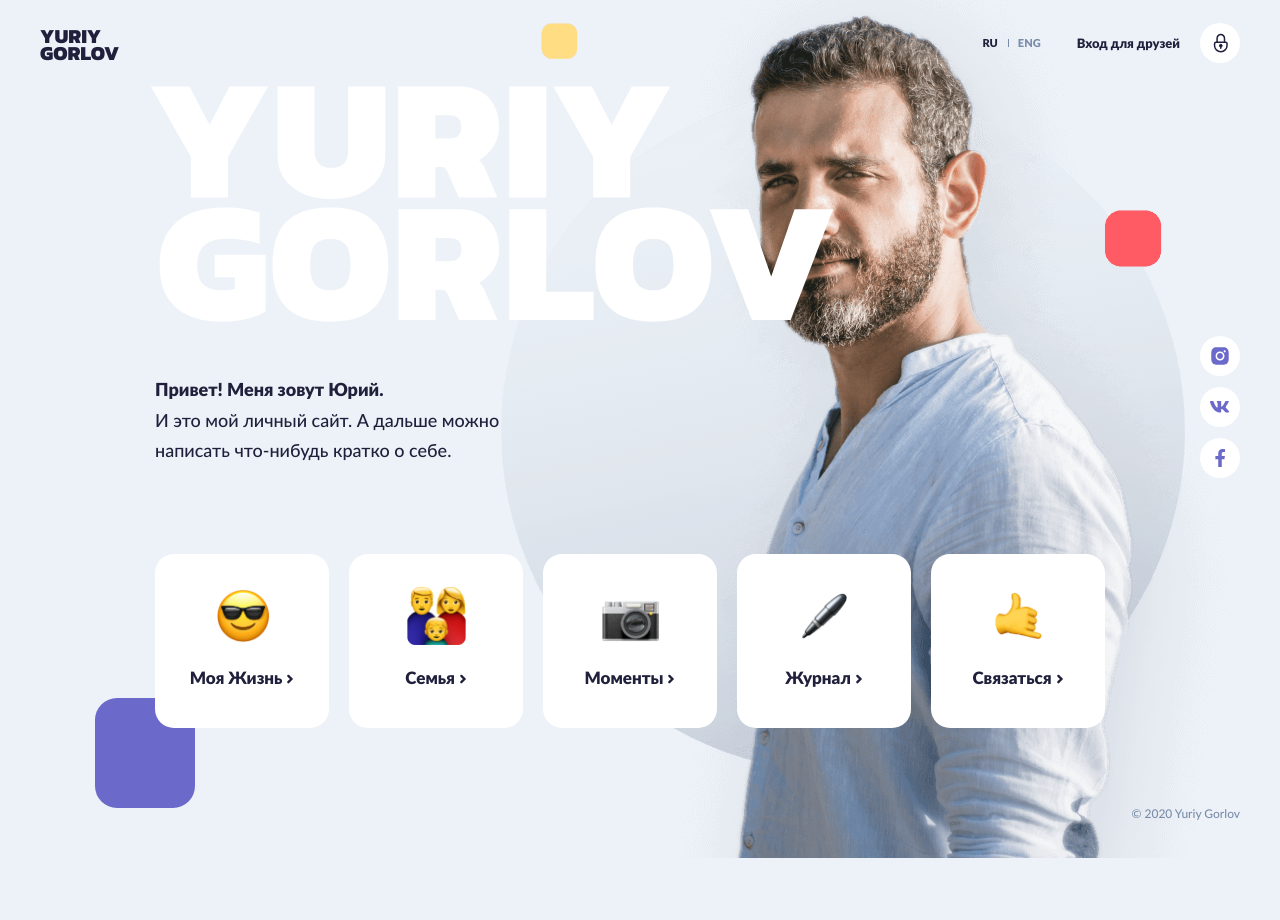
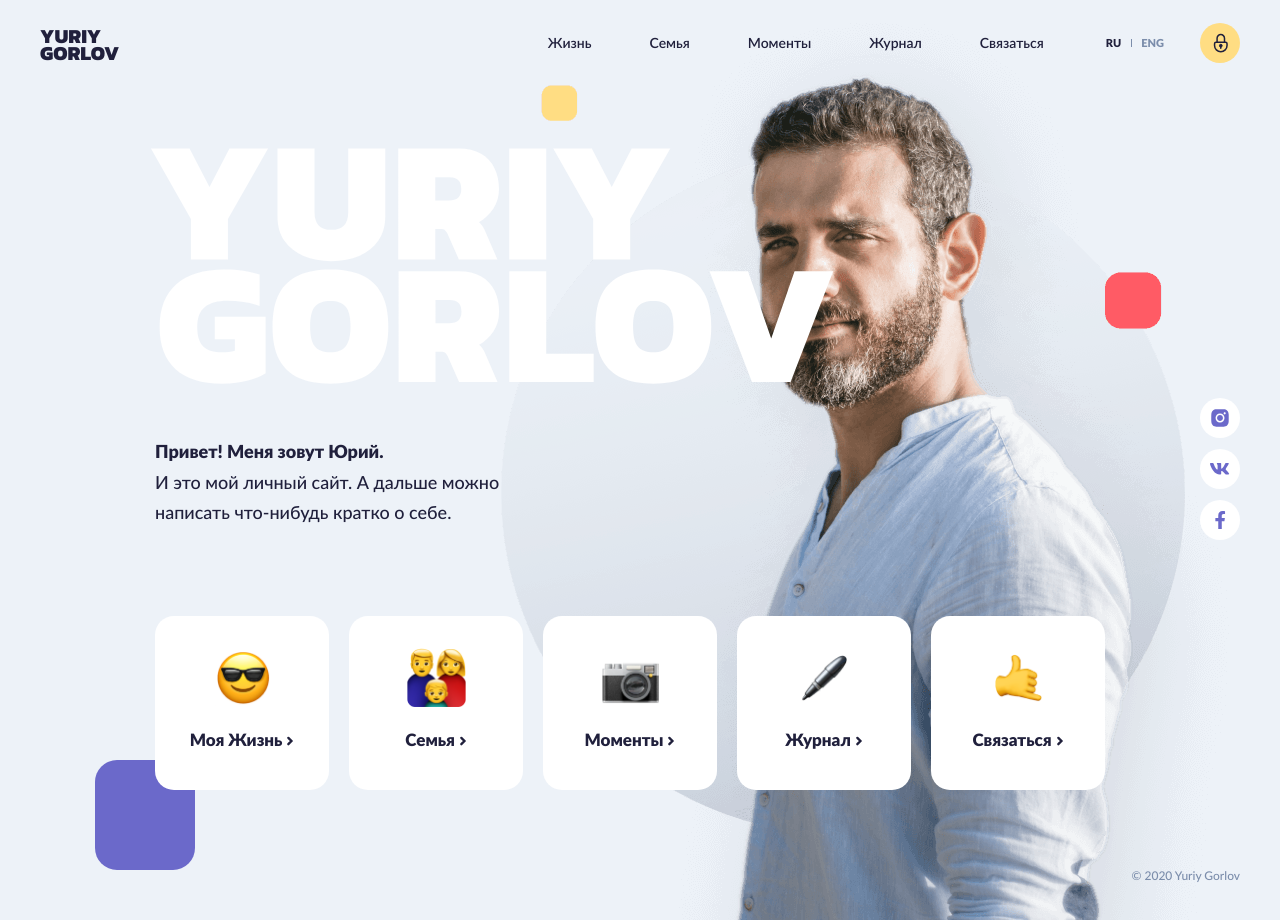
Before and after one commit to SafychCSS/yuriy, a website: page dev/index.html in a window 1280 px wide. Before the commit the page ends 858 px from the top, so only its background shows below. Drawn offline with nearby package versions, Linux system fonts and the light colour scheme; files that its build step writes are made by us from their sources.

Commit message:
header menu

```diff
--- /dev/null
+++ b/dev/about.html
@@ -0,0 +1,25 @@
+<!DOCTYPE html>
+<html lang="ru">
+<head>
+    <meta charset="UTF-8">
+    <meta http-equiv="X-UA-Compatible" content="IE=edge">
+    <meta name="viewport" content="width=device-width, initial-scale=1.0">
+    <link rel="preconnect" href="https://fonts.googleapis.com">
+    <link rel="preconnect" href="https://fonts.gstatic.com" crossorigin>
+    <link href="https://fonts.googleapis.com/css2?family=Kanit:wght@800&display=swap" rel="stylesheet">
+    <link rel="stylesheet" type="text/css" href="./static/css/style.min.css">
+    <title>Document</title>
+</head>
+<body>
+    <div class="wrapper">
+        //= blocks/header.html
+        <main class="main">
+            <div class="container">
+                main
+            </div>
+        </main>
+        //= blocks/footer.html
+    </div>
+    <script src="./static/js/script.min.js"></script>
+</body>
+</html>
--- a/dev/blocks/header.html
+++ b/dev/blocks/header.html
@@ -3,14 +3,24 @@
     <div class="container">
         <div class="header__row">
             <a class="logo header__logo" href="#"><span>Yuriy</span><span>Gorlov</span></a>
-            <ul class="lang header__lang">
+            <!-- remove menu if guest -->
+            <nav class="menu header__menu">
+                <ul>
+                    <li><a class="active" href="#">Жизнь</a></li>
+                    <li><a href="#">Семья</a></li>
+                    <li><a href="#">Моменты</a></li>
+                    <li><a href="#">Журнал</a></li>
+                    <li><a href="#">Связаться</a></li>
+                </ul>
+            </nav>
+            <ul class="lang">
                 <li class="lang__item"><span class="lang__current">ru</span></li>
                 <li class="lang__item"><a class="lang__link" href="#">eng</a></li>
             </ul>
+            <!-- add class "-guest" if guest -->
             <a class="sign-in header__sign-in" href="#">
                 <span class="sign-in__title">Вход для друзей</span>
-                <!-- remove -guest if sign-in -->
-                <span class="sign-in__icon -guest">
+                <span class="sign-in__icon">
                     <svg>
                         <use href="./static/img/sprite.svg#lock"></use>
                     </svg>
--- a/dev/static/sass/blocks/header.scss
+++ b/dev/static/sass/blocks/header.scss
@@ -1,6 +1,8 @@
 .header {
     padding-top: 23px;
     padding-bottom: 23px;
+
+    border-bottom: 1px solid rgba(0, 0, 0, .1);
 
     &__row {
         display: flex;
@@ -11,8 +13,16 @@
         margin-right: auto;
     }
 
+    &__menu {
+        margin-right: 62px;
+    }
+
+    .lang {
+        margin-right: 36px;
+    }
+
     &__sign-in {
-        margin-left: 36px;
+
     }
 }
 
@@ -29,9 +39,50 @@
     span:nth-child(2) {
         line-height: .7;
     }
+}
 
-    &:hover {
-        color: getcolor(purple, primary);
+.menu {
+    ul {
+        display: flex;
+        gap: 58px;
+        margin: 0;
+        padding: 0;
+
+        list-style: none;
+
+        font-size: 14px;
+        font-weight: 600;
+    }
+
+    li {
+    }
+
+    a {
+        position: relative;
+
+        &::after {
+            position: absolute;
+            top: 20px;
+            left: 50%;
+            content: '';
+
+            width: 6px;
+            height: 6px;
+            opacity: 0;
+
+            background-color: currentColor;
+            border-radius: 50%;
+
+            transform: translate(-50%, 0);
+            transition: .2s;
+        }
+
+        &:hover {
+            &::after {
+                opacity: 1;
+                transform: translate(-50%, 10px);
+            }
+        }
     }
 }
 
@@ -88,19 +139,33 @@
     font-weight: 900;
 
     &:hover {
-        color: getcolor(purple, primary);
+        .sign-in,
+        &.-guest .sign-in {
+            &__icon {
+                background-color: getcolor(purple, primary);
 
-        .sign-in__icon {
-            background-color: getcolor(purple, primary);
+                svg {
+                    stroke: getcolor(base, white);
+                }
+            }
+        }
+    }
 
-            svg {
-                stroke: getcolor(base, white);
+    &.-guest {
+        .sign-in {
+            &__icon {
+                background-color: getcolor(base, white);
+            }
+
+            &__title {
+                display: inline-block;
             }
         }
     }
 
     &__title {
-
+        display: none;
+        margin-right: 20px;
     }
 
     &__icon {
@@ -109,16 +174,11 @@
         justify-content: center;
         width: 40px;
         height: 40px;
-        margin-left: 20px;
 
         background-color: getcolor(yellow, primary);
         border-radius: 50%;
 
         transition: .2s;
-
-        &.-guest {
-            background-color: getcolor(base, white);
-        }
 
         svg {
             width: 15px;
--- a/dev/static/sass/pages/index.scss
+++ b/dev/static/sass/pages/index.scss
@@ -5,6 +5,11 @@
         display: flex;
         flex-direction: column;
         padding-left: 150px;
+    }
+
+    .header {
+        padding-bottom: 85px;
+        border: none;
     }
 
     .main {
--- a/dev/static/sass/utils/_base.scss
+++ b/dev/static/sass/utils/_base.scss
@@ -16,6 +16,7 @@ body {
 body {
     font: 400 16px/1.7 'Lato', sans-serif;
     color: getcolor(base, primary);
+    background-color: getcolor(base, white);
     -ms-text-size-adjust: 100%;
     -webkit-text-size-adjust: 100%;
     -webkit-font-smoothing: antialiased;
@@ -37,6 +38,7 @@ a {
     &:hover,
     &:focus {
         text-decoration: none;
+        color: getcolor(purple, primary);
     }
 }
 
```
Also changed, not shown: dev/blocks/footer.html (+3 -1 lines).
